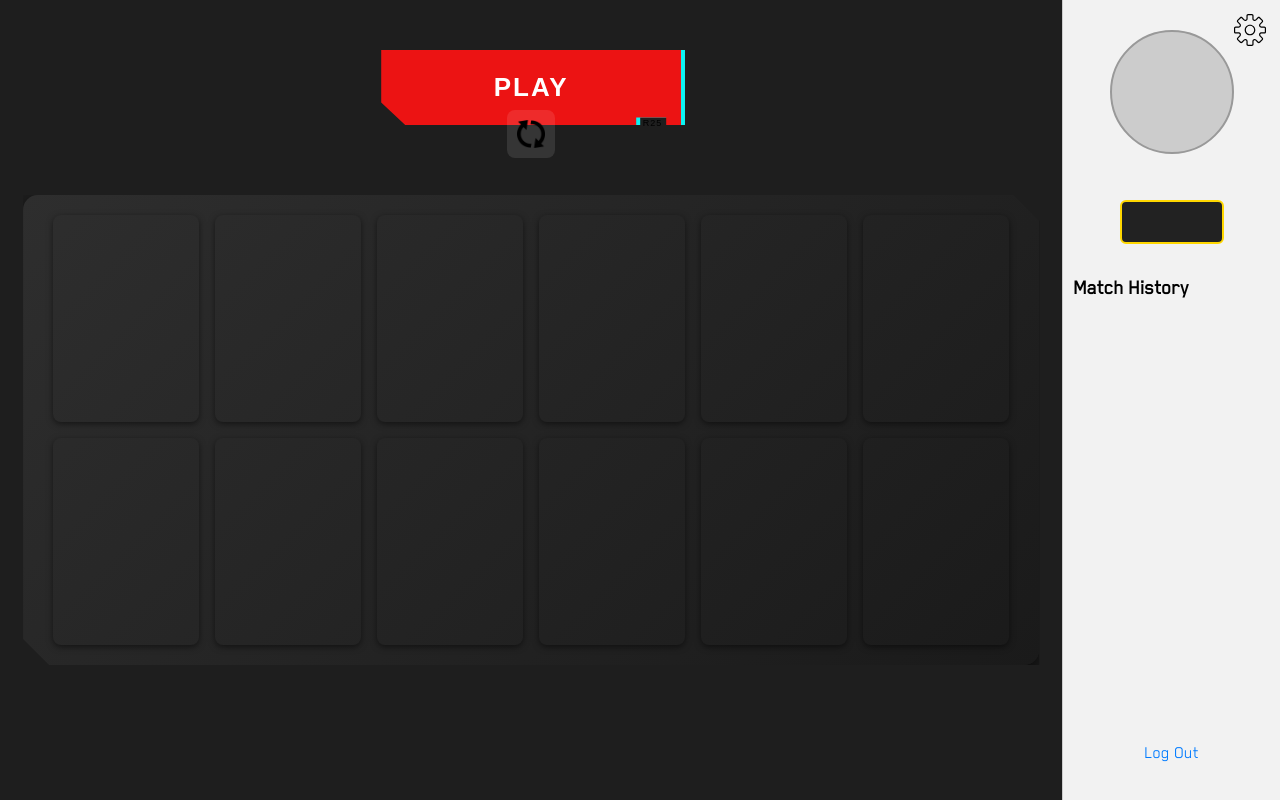
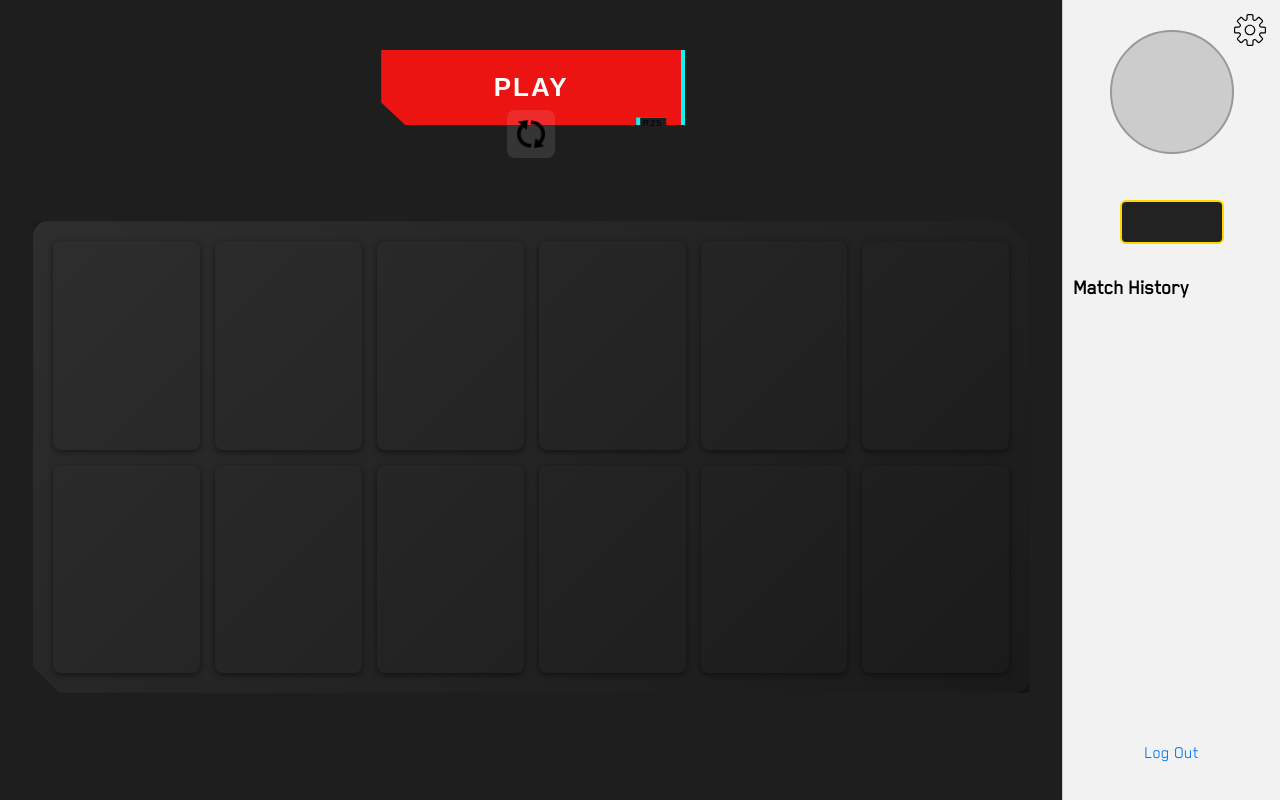
Before and after one commit to ColgateTotal77/Cyberdeck, a website: page views/mainPage.html in a window 1280 px wide. Drawn offline with nearby package versions, Linux system fonts and the light colour scheme; no server answers.

Commit message:
style fix

```diff
--- a/public/styleMain.css
+++ b/public/styleMain.css
@@ -101,11 +101,11 @@ body {
   display: grid;
   grid-template-columns: repeat(6, 1fr);
   grid-template-rows: repeat(2, auto);
-  gap: 16px;
+  gap: 15px;
   width: 90%;
   max-width: 1200px;
-  margin: 0 auto;
-  padding: 20px 30px;
+  margin: 3rem auto 0 auto;
+  padding: 20px 20px;
 
   /* Background styles */
   background: linear-gradient(135deg, #2e2e2e, #1a1a1a);
```
